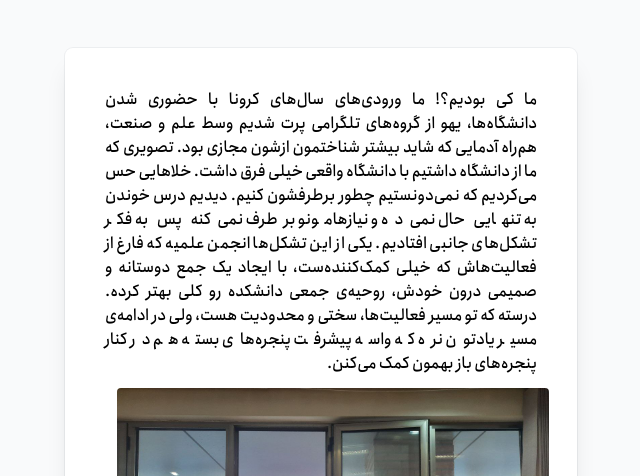
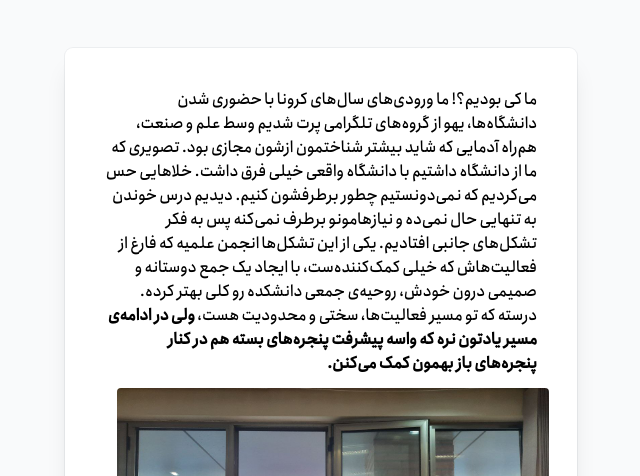
Before and after one commit to tahmasious/CESA-ESCAPEROOM-LEVELS, a plain HTML site: page window.html in a window 1280 px wide. Shown: the top 476 px of the page, without its empty margins (319-959 px from the left). Drawn offline with nearby package versions, Linux system fonts and the light colour scheme.

Commit message:
bold the text

```diff
--- a/window.html
+++ b/window.html
@@ -17,7 +17,7 @@
       }
       p {
         direction: rtl;
-        text-align: justify;
+        text-align: right;
       }
       *,
       ::before,
@@ -131,9 +131,11 @@
             نیازهامونو برطرف نمی‌کنه پس به فکر تشکل‌های جانبی افتادیم. یکی از
             این تشکل‌ها انجمن علمیه که فارغ از فعالیت‌هاش که خیلی کمک‌کننده‌ست،
             با ایجاد یک جمع دوستانه و صمیمی درون خودش، روحیه‌ی جمعی دانشکده رو
-            کلی بهتر کرده. درسته که تو مسیر فعالیت‌ها، سختی و محدودیت هست، ولی
-            در ادامه‌ی مسیر یادتون نره که واسه پیشرفت پنجره‌های بسته هم در کنار
-            پنجره‌های باز بهمون کمک می‌کنن.
+            کلی بهتر کرده. درسته که تو مسیر فعالیت‌ها، سختی و محدودیت هست،
+            <b
+              >ولی در ادامه‌ی مسیر یادتون نره که واسه پیشرفت پنجره‌های بسته هم
+              در کنار پنجره‌های باز بهمون کمک می‌کنن.</b
+            >
           </p>
           <img src="./2.jpeg" width="100%" class="rounded m-3" />
           <form onsubmit="onSubmit(event)" class="content-area">
```
